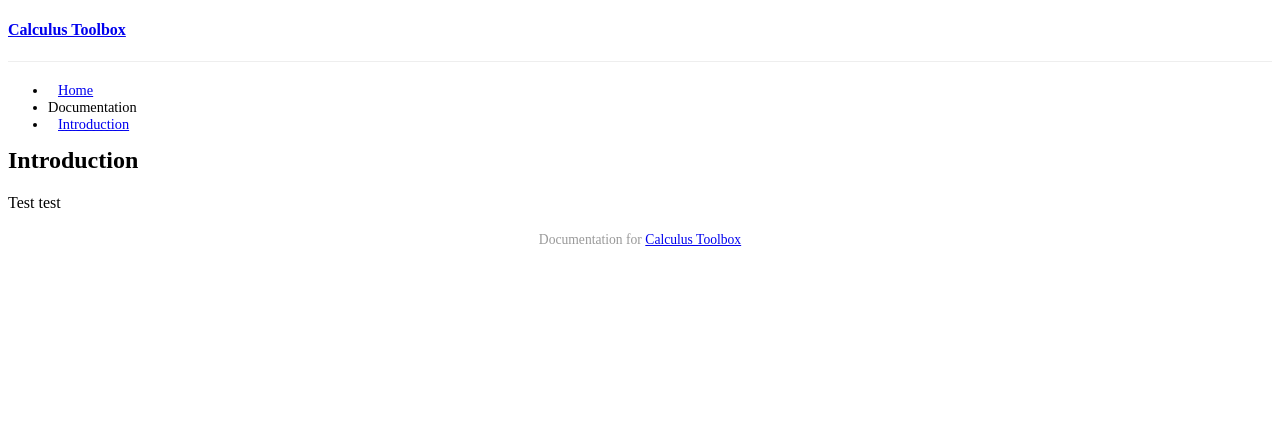
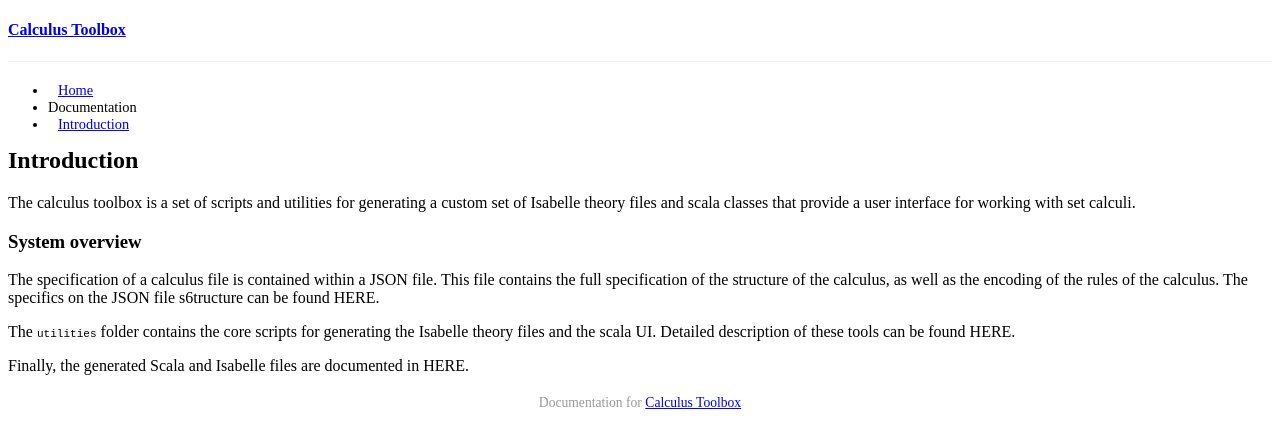
Before and after one commit to goodlyrottenapple/calculus-toolbox, a Jekyll site: the page built from _posts/2015-04-06-introduction.md, in a window 1280 px wide. Shown: the top 448 px of the page. Built offline with Jekyll 4.4.1, drawn with Linux system fonts in a browser that asks for light colours; Markdown is read by kramdown in place of the engine named in the settings; a style sheet for code colours, icons or effects is not loaded.

Commit message:
Update 2015-04-06-introduction.md

```diff
--- a/_posts/2015-04-06-introduction.md
+++ b/_posts/2015-04-06-introduction.md
@@ -5,4 +5,12 @@ category: doc
 date: 2015-04-06 20:09:04
 ---
 
-Test test
+The calculus toolbox is a set of scripts and utilities for generating a custom set of Isabelle theory files and scala classes that provide a user interface for working with set calculi.
+
+### System overview
+
+The specification of a calculus file is contained within a JSON file. This file contains the full specification of the structure of the calculus, as well as the encoding of the rules of the calculus. The specifics on the JSON file s6tructure can be found HERE.
+
+The `utilities` folder contains the core scripts for generating the Isabelle theory files and the scala UI. Detailed description of these tools can be found HERE.
+
+Finally, the generated Scala and Isabelle files are documented in HERE.
```
